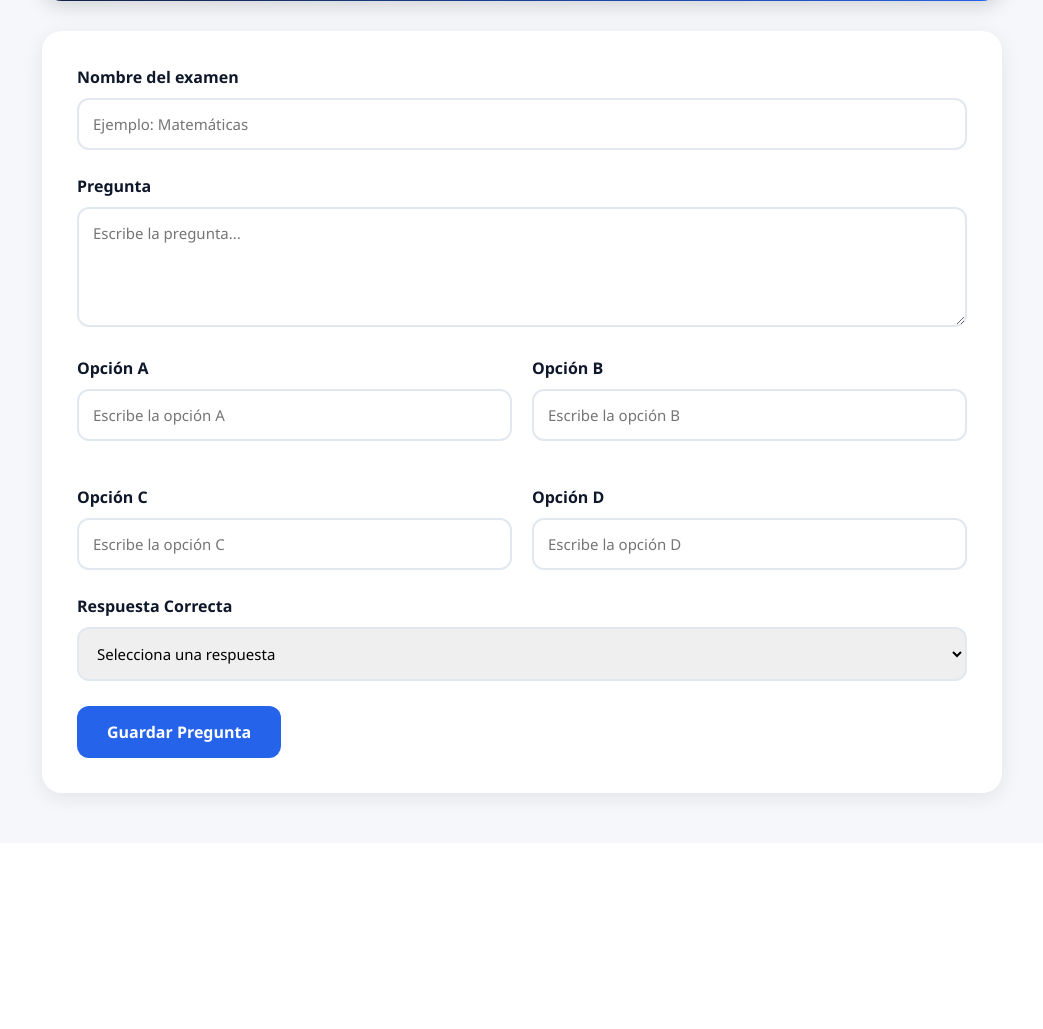
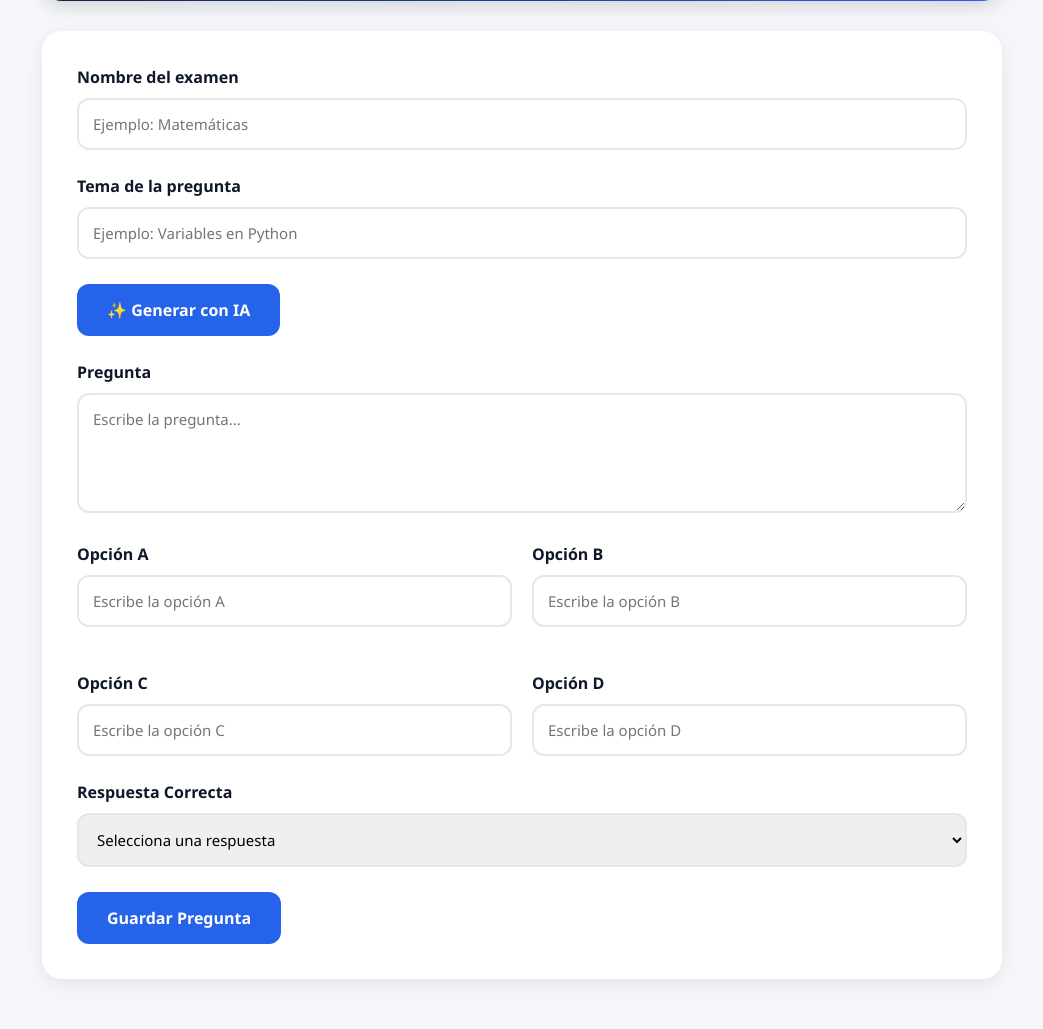
Before and after one commit to trexoxam/SIS-EV-IA-IOT, a Flask app: page /crear_pregunta in a window 1280 px wide. Shown: the part 264-1293 px from the top of the page, without its empty margins (118-1161 px from the left). Before the commit the page ends 1072 px from the top, so only its background shows below. Run offline with Flask 3, Linux system fonts and the light colour scheme.

Commit message:
cambio 4

```diff
--- /dev/null
+++ b/static/js/crear_pregunta.js
@@ -0,0 +1,62 @@
+
+
+document.getElementById("btnIA").addEventListener("click", async () => {
+
+    const nombreExamen = document.getElementById("nombre_examen").value;
+    const tema = document.getElementById("tema").value;
+
+    if(nombreExamen === "" || tema === ""){
+
+        alert("Escribe el nombre del examen y el tema.");
+
+        return;
+
+    }
+
+    try{
+
+        const respuesta = await fetch("/generar_pregunta_ia",{
+
+            method:"POST",
+
+            headers:{
+                "Content-Type":"application/json"
+            },
+
+            body:JSON.stringify({
+
+                nombre_examen:nombreExamen,
+                tema:tema
+
+            })
+
+        });
+
+        const datos = await respuesta.json();
+
+        if(datos.error){
+
+            alert(datos.error);
+
+            return;
+
+        }
+
+        document.getElementById("pregunta").value = datos.pregunta;
+        document.getElementById("opcion_a").value = datos.opcion_a;
+        document.getElementById("opcion_b").value = datos.opcion_b;
+        document.getElementById("opcion_c").value = datos.opcion_c;
+        document.getElementById("opcion_d").value = datos.opcion_d;
+        document.getElementById("respuesta_correcta").value = datos.respuesta_correcta;
+
+    }
+
+    catch(error){
+
+        console.log(error);
+
+        alert("Error al generar la pregunta.");
+
+    }
+
+});
--- a/templates/crear_pregunta.html
+++ b/templates/crear_pregunta.html
@@ -46,6 +46,32 @@
 
             <div class="form-group">
                 <label for="pregunta">
+
+                    <div class="form-group">
+
+    <label for="tema">
+        Tema de la pregunta
+    </label>
+
+    <input
+        type="text"
+        id="tema"
+        placeholder="Ejemplo: Variables en Python"
+    >
+
+</div>
+
+<div class="form-group">
+
+    <button
+        type="button"
+        id="btnIA"
+        class="btn-guardar"
+    >
+        ✨ Generar con IA
+    </button>
+
+</div>
                     Pregunta
                 </label>
 
@@ -165,5 +191,7 @@
 
 </div>
 
+
+<script src="{{ url_for('static', filename='js/crear_pregunta.js') }}"></script>
 </body>
 </html>
```
